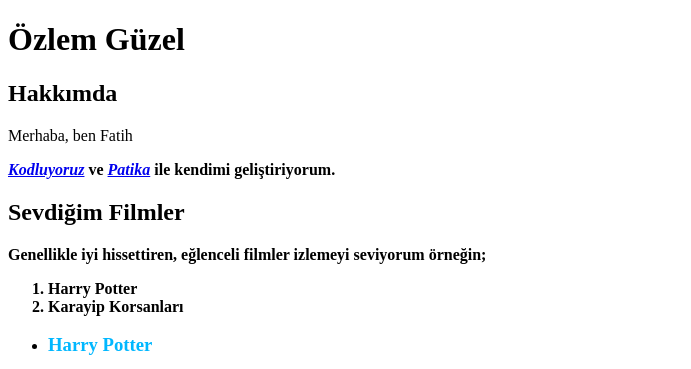
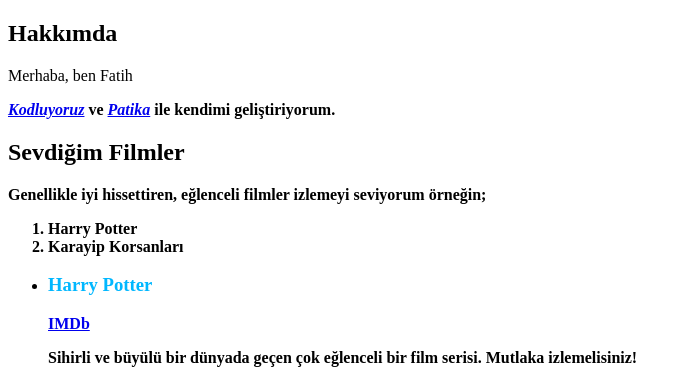
Before and after one commit to fatihinz/kodluyoruzilkrepo, a plain HTML site: page index.html in a window 1280 px wide. Shown: the top 369 px of the page, without its empty margins (0-691 px from the left). Drawn offline with Linux system fonts and the light colour scheme.

Commit message:
Update index.html

```diff
--- a/index.html
+++ b/index.html
@@ -8,7 +8,6 @@
     </head>
 
     <body>
-<h1>Özlem Güzel</h1>
     <h2>Hakkımda</h2>
           <!--Burada kendimden ve yaptığım çalışmalardan bahsedicem-->
 
```
